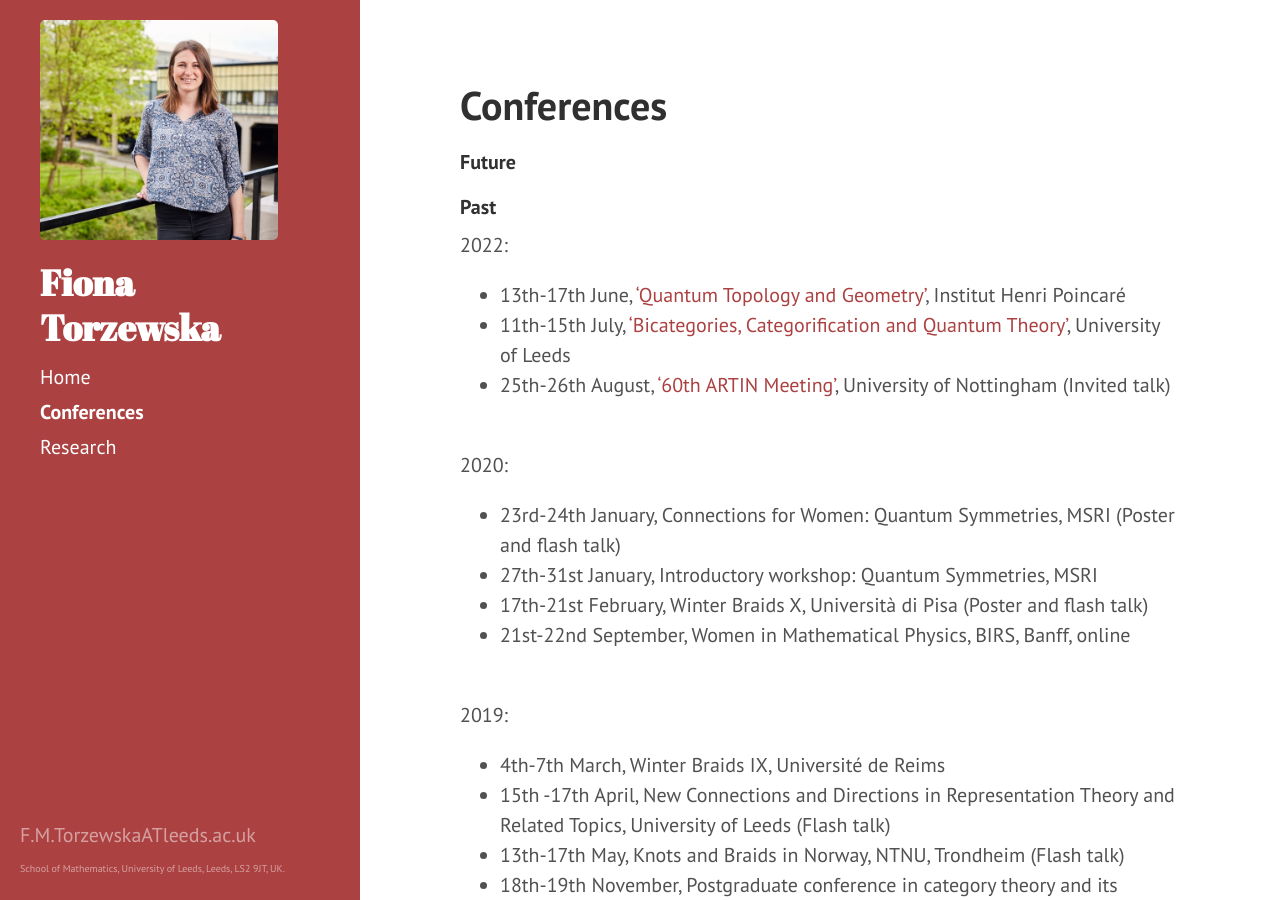
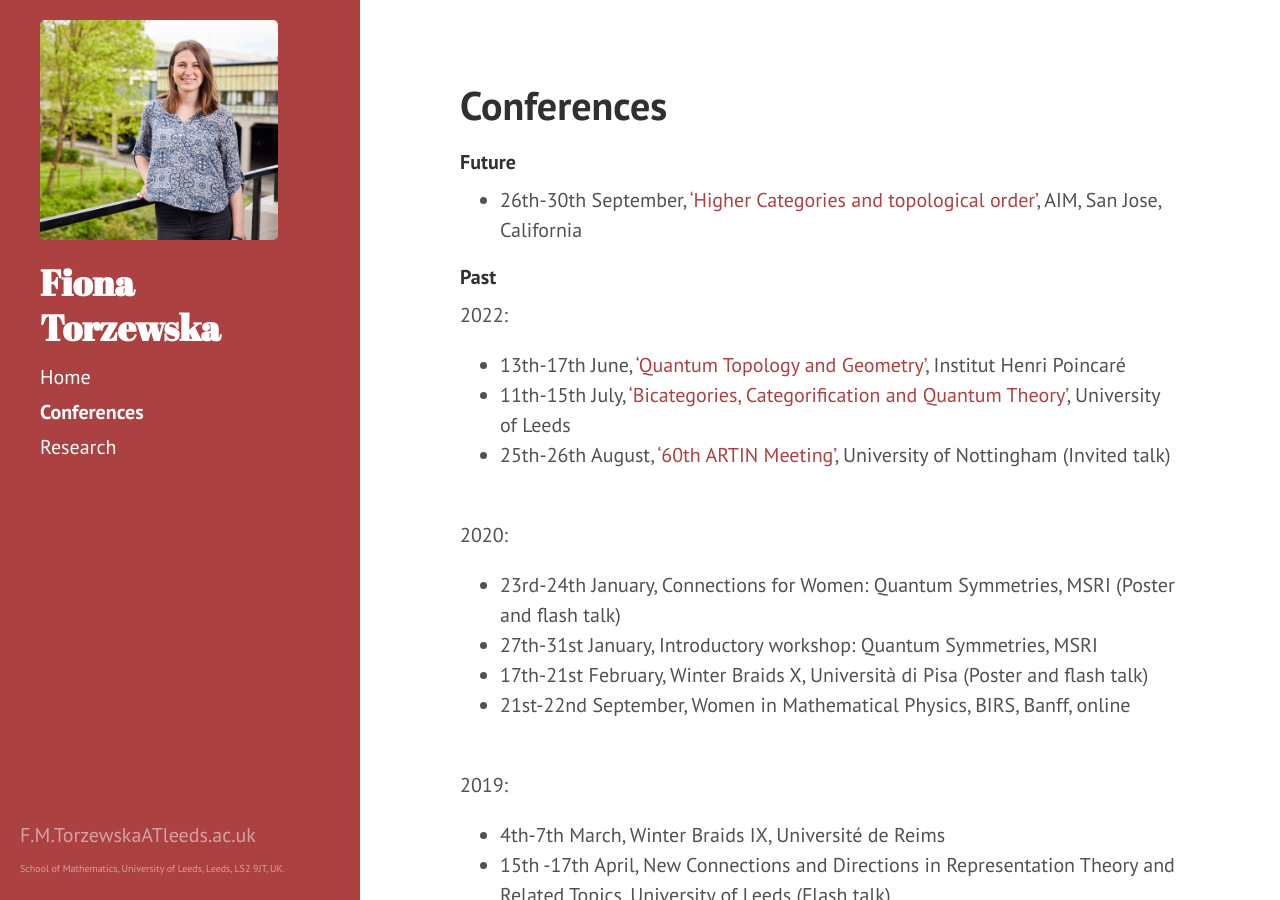
Before and after one commit to fionatorzewska/fionatorzewska.github.io, a Jekyll site: the page built from conferences.md, in a window 1280 px wide and 900 px high. Built offline with Jekyll 4.4.1, drawn with Linux system fonts in a browser that asks for light colours; Markdown is read by kramdown in place of the engine named in the settings.

Commit message:
Update conferences.md

```diff
--- a/conferences.md
+++ b/conferences.md
@@ -4,6 +4,8 @@ title: Conferences
 ---
 
 #### Future
+
+- 26th-30th September, ['Higher Categories and topological order'](https://aimath.org/workshops/upcoming/highercattopord/), AIM, San Jose, California
 
 #### Past
 
```
